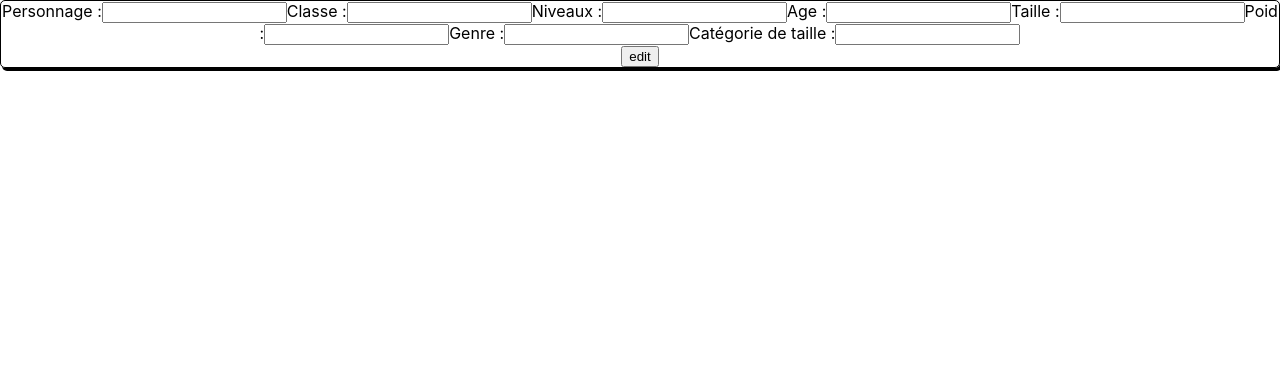
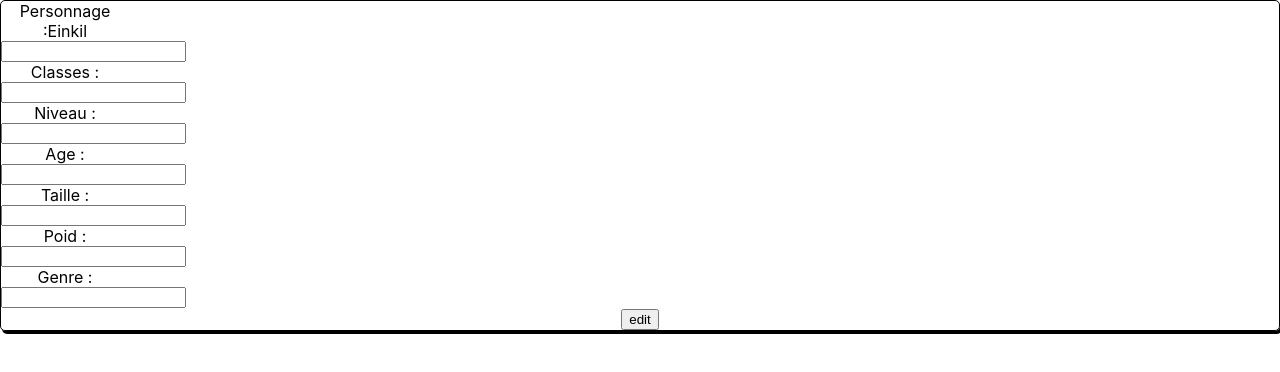
Before and after one commit to tyZulh/dndCharacterSheet, a React (Create React App) app: page / in a window 1280 px wide. Both pictures are taken after a click on the button "edit". Shown: the top 372 px of the page. Built offline with nearby package versions, Linux system fonts and the light colour scheme.

Commit message:
switch between edit and the display

```diff
--- a/src/components/header/Header.js
+++ b/src/components/header/Header.js
@@ -20,79 +20,89 @@ class Header extends Component {
   render() {
     return (
       <div className='header'>
-        <div className={this.state.edit ? 'headerForm' : 'notDisplayed'}>
-          <form>
-            <label className='characterName'>
+        <div>
+          <div className='cell'>
+            <span>
               Personnage :
-              <input/>
-            </label>
+            </span>
 
-            <label className='characterClasses'>
-              Classe :
-              <input/>
-            </label>
+            <span>
+              {this.state.characterName}
+            </span>
 
-            <label className='characterLevel'>
-              Niveaux :
-              <input/>
-            </label>
-
-            <label className='characterAge'>
-              Age :
-              <input/>
-            </label>
-
-            <label className='characterHeight'>
-              Taille :
-              <input/>
-            </label>
-
-            <label className='character'>
-              Poid :
-              <input/>
-            </label>
-
-            <label className='gender'>
-              Genre :
-              <input/>
-            </label>
-
-            <label className='height'>
-              Catégorie de taille :
-              <input/>
-            </label>
-          </form>
-        </div>
-
-        <div className={this.state.edit ? 'notDisplayed' : 'headerDiplay'}>
-          <div className='cell'>
-            Personnage : {this.state.characterName}
+            <input className={this.state.edit ? 'display' : 'notDisplayed'}/>
           </div>
 
           <div className='cell'>
-            Classes : {this.state.classes}
+            <span>
+              Classes :
+            </span>
+
+            <span>
+              {this.state.classes}
+            </span>
+
+            <input className={this.state.edit ? 'display' : 'notDisplayed'}/>
           </div>
 
           <div className='cell'>
-            Niveau : {this.state.level}
+            <span>
+              Niveau :
+            </span>
+
+            <span>
+              {this.state.level}
+            </span>
+
+            <input className={this.state.edit ? 'display' : 'notDisplayed'}/>
           </div>
 
           <div className='cell'>
-            Age : {this.state.age}
+            <span>
+              Age :
+            </span>
+            <span>
+              {this.state.age}
+            </span>
+
+            <input className={this.state.edit ? 'display' : 'notDisplayed'}/>
           </div>
 
           <div className='cell'>
-            Taille : {this.state.height}
+            <span>
+              Taille :
+            </span>
+
+            <span>
+              {this.state.height}
+            </span>
+
+            <input className={this.state.edit ? 'display' : 'notDisplayed'}/>
           </div>
 
           <div className='cell'>
-            Poid : {this.state.weight}
+            <span>
+              Poid :
+            </span>
+
+            <span>
+              {this.state.weight}
+            </span>
+
+            <input className={this.state.edit ? 'display' : 'notDisplayed'}/>
           </div>
 
           <div className='cell'>
-            Genre {this.state.gender}
+            <span>
+              Genre :
+            </span>
+
+            <span className={this.state.edit ? 'notDisplayed' : 'display'}>
+              {this.state.gender}
+            </span>
+
+            <input className={this.state.edit ? 'display' : 'notDisplayed'}/>
           </div>
-
         </div>
 
         <button
--- a/src/components/header/Header.scss
+++ b/src/components/header/Header.scss
@@ -12,7 +12,7 @@
   display: block;
 }
 
-.headerDisplay {
+.display {
   display: block;
 }
 
```
